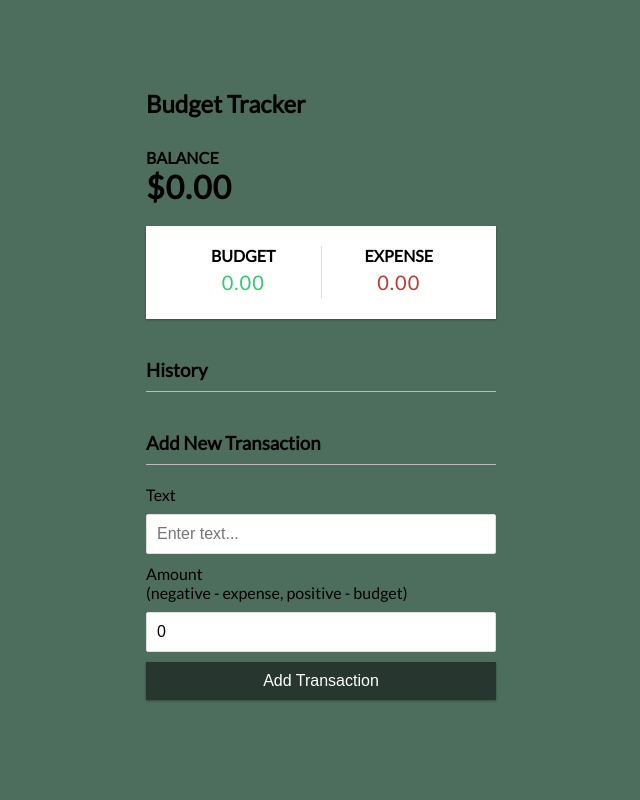
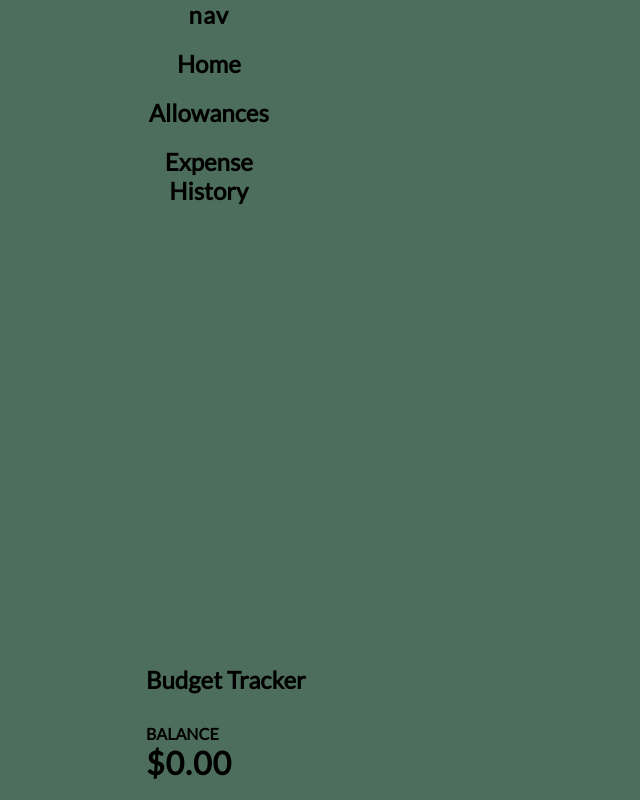
Before and after one commit to enukeWebDev/budget-tracker, a React (Create React App) app: page / in a window 1280 px wide. Shown: the top 800 px of the page, without its empty margins (319-959 px from the left). Built offline with nearby package versions, Linux system fonts and the light colour scheme.

Commit message:
navbar added but need to restyle in order to make it work properly

```diff
--- a/src/App.js
+++ b/src/App.js
@@ -4,6 +4,7 @@ import { Balance } from './components/Balance';
 import { BudgetExpense } from './components/BudgetExpense';
 import { TransactionList } from './components/TransactionList';
 import { AddTransaction } from './components/AddTransaction';
+import Navbar from './components/Navbar'
 
 import { GlobalProvider } from './context/GlobalState';
 
@@ -12,8 +13,8 @@ import './App.css';
 function App() {
   return (
     <GlobalProvider>
+      <Navbar />
       <Header />
-
       <div className="container">
         <Balance />
         <BudgetExpense />
--- /dev/null
+++ b/src/components/Navbar.css
@@ -0,0 +1,16 @@
+.main-layout {
+  background-color: #4E6E5D;
+  display: flex;
+  flex-direction: row;
+  width: 20%;
+  text-align: center;
+  padding-bottom: 100%;
+}
+
+.navbar {
+  align-self: center;
+  flex: 1;
+  padding-bottom: 100%;
+  padding-left: 4%;
+  padding-right: 4%;
+}
--- /dev/null
+++ b/src/components/Navbar.js
@@ -0,0 +1,20 @@
+import './Navbar.css';
+
+
+function Navbar() {
+  return (
+    <main className="main-layout">
+
+    <section className="navbar">
+      <h1> nav </h1>
+      <h2 to="/"> Home </h2>
+      <h2 to="/allowances"> Allowances </h2>
+      <h2 to="/expenses"> Expense History </h2>
+    </section>
+
+
+  </main>
+  );
+}
+
+export default Navbar;
```
